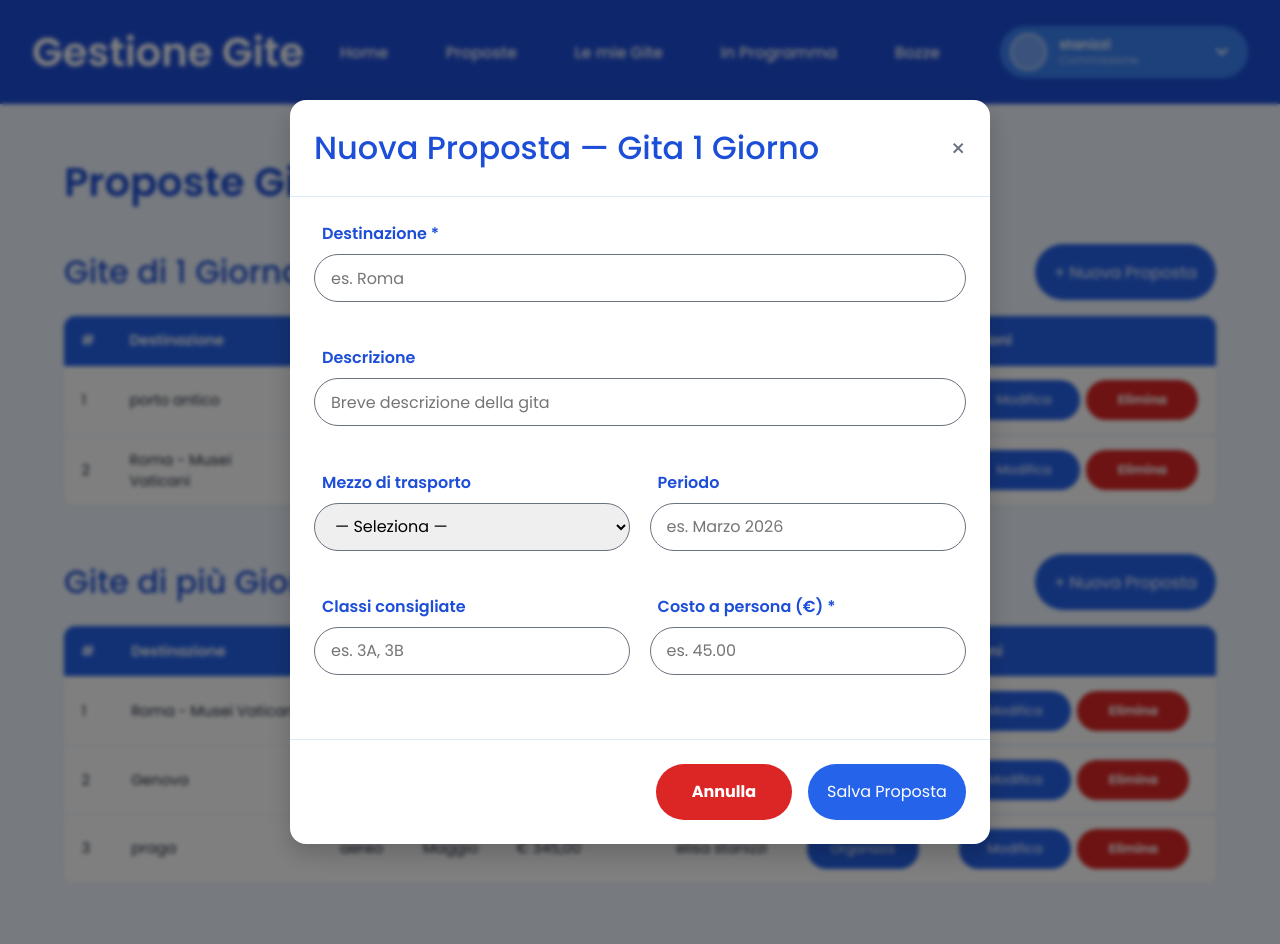
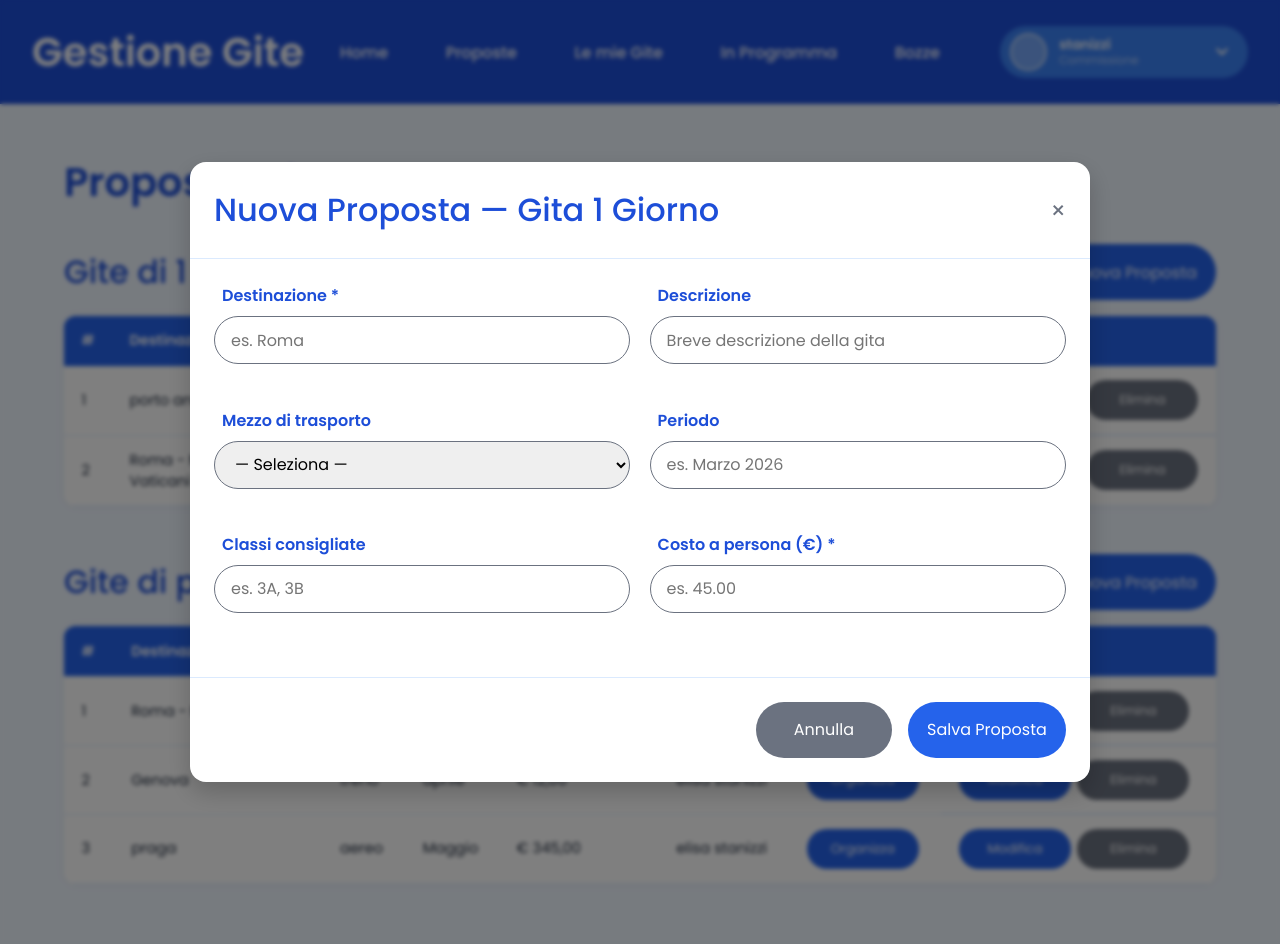
Before and after one commit to mdmehedihasan-ac/GestioneGite, a PHP site: page /catalogo.php in a window 1280 px wide, after a click on "+ Nuova Proposta". Run offline with PHP 8.4, Linux system fonts and the light colour scheme; a user stored in the database is signed in; data comes from the database, SQL or seed files in the repository.

Commit message:
UI: change cancel buttons to grey, remove full-row class for dense 2-column modals, set modal max-width 900px

```diff
--- a/catalogo.php
+++ b/catalogo.php
@@ -509,11 +509,11 @@ if ($gite5g && $gite5g->num_rows > 0) {
 <form method="POST" action="catalogo.php" id="form1g">
     <input type="hidden" name="action" value="nuova_1g">
     <div class="form-grid">
-        <div class="form-group full-row">
+        <div class="form-group">
             <label>Destinazione *</label>
             <input type="text" name="destinazione" class="form-control" required placeholder="es. Roma">
         </div>
-        <div class="form-group full-row">
+        <div class="form-group">
             <label>Descrizione</label>
             <input type="text" name="descrizione" class="form-control" placeholder="Breve descrizione della gita">
         </div>
@@ -560,11 +560,11 @@ if ($gite5g && $gite5g->num_rows > 0) {
 <form method="POST" action="catalogo.php" id="form5g">
     <input type="hidden" name="action" value="nuova_5g">
     <div class="form-grid">
-        <div class="form-group full-row">
+        <div class="form-group">
             <label>Destinazione *</label>
             <input type="text" name="destinazione" class="form-control" required placeholder="es. Parigi">
         </div>
-        <div class="form-group full-row">
+        <div class="form-group">
             <label>Descrizione</label>
             <input type="text" name="descrizione" class="form-control" placeholder="Breve descrizione della gita">
         </div>
@@ -616,7 +616,7 @@ if ($gite5g && $gite5g->num_rows > 0) {
             <label>Destinazione</label>
             <input type="text" name="org_mezzo_dest" id="org1g_mezzo_dest" class="form-control" readonly style="background:#f3f4f6;">
         </div>
-        <div class="form-group full-row">
+        <div class="form-group">
             <label>Descrizione</label>
             <input type="text" name="org_descrizione" id="org1g_descrizione" class="form-control" placeholder="Breve descrizione">
         </div>
@@ -684,7 +684,7 @@ if ($gite5g && $gite5g->num_rows > 0) {
             <label>Destinazione</label>
             <input type="text" id="org5g_mezzo_dest" class="form-control" readonly style="background:#f3f4f6;">
         </div>
-        <div class="form-group full-row">
+        <div class="form-group">
             <label>Descrizione</label>
             <input type="text" name="org_descrizione" id="org5g_descrizione" class="form-control" placeholder="Breve descrizione">
         </div>
@@ -743,11 +743,11 @@ if ($gite5g && $gite5g->num_rows > 0) {
     <input type="hidden" name="action"  value="modifica_1g">
     <input type="hidden" name="id_gita" id="mod1g_id">
     <div class="form-grid">
-        <div class="form-group full-row">
+        <div class="form-group">
             <label>Destinazione *</label>
             <input type="text" name="mod_destinazione" id="mod1g_destinazione" class="form-control" required>
         </div>
-        <div class="form-group full-row">
+        <div class="form-group">
             <label>Descrizione</label>
             <input type="text" name="mod_descrizione" id="mod1g_descrizione" class="form-control" placeholder="Breve descrizione">
         </div>
@@ -795,11 +795,11 @@ if ($gite5g && $gite5g->num_rows > 0) {
     <input type="hidden" name="action"  value="modifica_5g">
     <input type="hidden" name="id_gita" id="mod5g_id">
     <div class="form-grid">
-        <div class="form-group full-row">
+        <div class="form-group">
             <label>Destinazione *</label>
             <input type="text" name="mod_destinazione" id="mod5g_destinazione" class="form-control" required>
         </div>
-        <div class="form-group full-row">
+        <div class="form-group">
             <label>Descrizione</label>
             <input type="text" name="mod_descrizione" id="mod5g_descrizione" class="form-control" placeholder="Breve descrizione">
         </div>
--- a/partecipanti.php
+++ b/partecipanti.php
@@ -302,7 +302,7 @@ $numAlunniDisp = $gita['numAlunni'] ?? '';
             <label>Scadenza documento</label>
             <input type="date" name="acc_scadenza" id="modAccScad" class="form-control">
         </div>
-        <div class="form-group full-row">
+        <div class="form-group">
             <label>Allergeni / Note</label>
             <input type="text" name="acc_note" id="modAccNote" class="form-control" placeholder="es. allergie, intolleranze...">
         </div>
@@ -367,7 +367,7 @@ $numAlunniDisp = $gita['numAlunni'] ?? '';
             <label>Scadenza documento *</label>
             <input type="date" name="scadenza" class="form-control" required>
         </div>
-        <div class="form-group full-row">
+        <div class="form-group">
             <label>Allergeni / Note (facoltativo)</label>
             <input type="text" name="note" class="form-control" placeholder="es. allergie, intolleranze...">
         </div>
--- a/vetrina.css
+++ b/vetrina.css
@@ -273,14 +273,14 @@ button:hover, .button:hover {
 }
 
 button.cancel, .button.cancel {
-    background: var(--hex-red);
-    font-weight: bold;
+    background: var(--my-gray);
+    color: white;
 }
 
 button.cancel:hover, .button.cancel:hover {
-    color: var(--hex-red);
-    background: white;
-    outline: 1px solid var(--hex-red);
+    background: #64748b;
+    color: white;
+    box-shadow: 0 4px 14px rgba(0, 0, 0, 0.2);
 }
 
 button.xs, .button.xs {
@@ -494,7 +494,7 @@ button.outline:hover, .button.outline:hover {
     background: var(--my-white);
     border-radius: var(--radius-1);
     width: 95%;
-    max-width: 700px;
+    max-width: 900px;
     box-shadow: 0 10px 25px rgba(0, 0, 0, 0.2);
     display: flex;
     flex-direction: column;
```
Also changed, not shown: inProgramma.php (+4 -4 lines), mieGite.php (+9 -9 lines), config.php (line endings or trailing spaces), create_token.php (line endings or trailing spaces), index.php (line endings or trailing spaces), login.php (line endings or trailing spaces), nav.php (line endings or trailing spaces), nav1.php (line endings or trailing spaces), register.php (line endings or trailing spaces).
